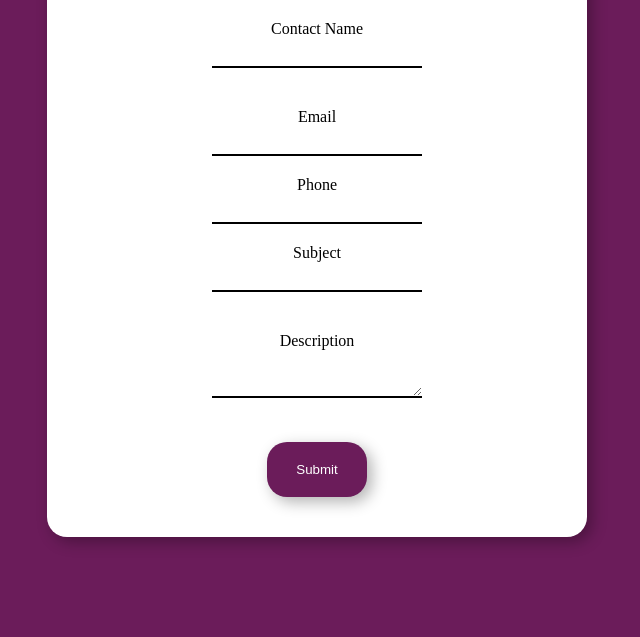
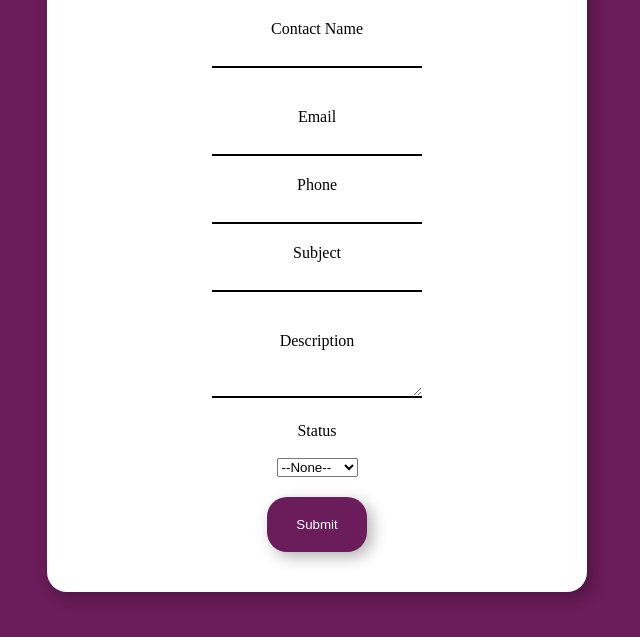
Before and after one commit to mtfreitas-dev/portalHelpDesk, a plain HTML site: page index.html in a window 1280 px wide. Shown: the part 163-800 px from the top of the page, without its empty margins (323-963 px from the left). Drawn offline with Linux system fonts and the light colour scheme.

Commit message:
Create Filed Status

```diff
--- a/index.html
+++ b/index.html
@@ -33,6 +33,14 @@
 
         <div class="data"><label for="description">Description</label><br><textarea name="description" class="input"></textarea><br></div>
 
+        <div>
+            <label for="status">Status</label><br><br><select  id="status" name="status"><option value="">--None--</option><option value="New">New</option>
+                <option value="Working">Working</option>
+                <option value="Escalated">Escalated</option>
+                <option value="Closed">Closed</option>
+                </select>
+        </div>
+
         <div><input type="submit" name="submit"  class="button"></div>
 
         </form>
```
